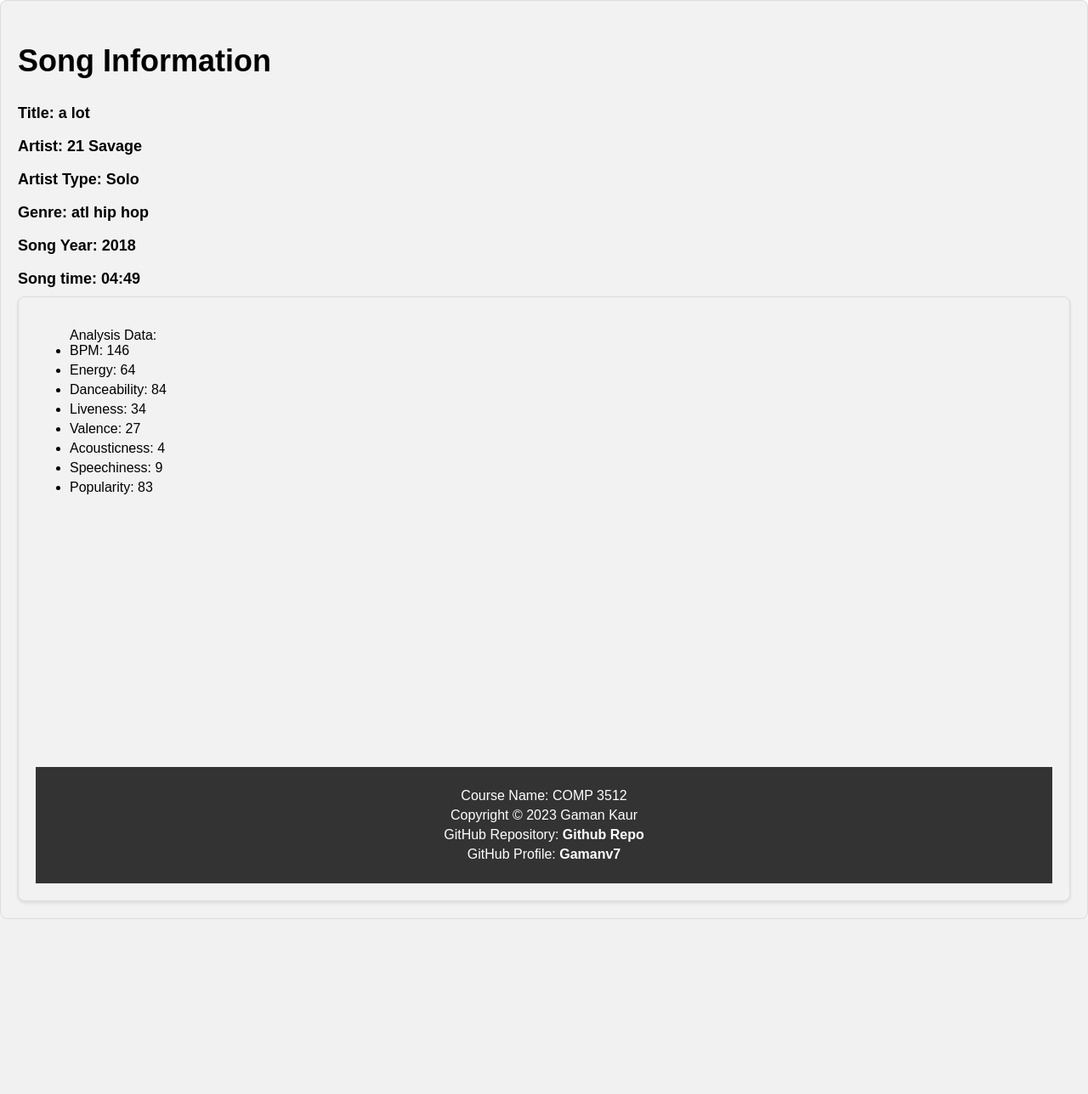
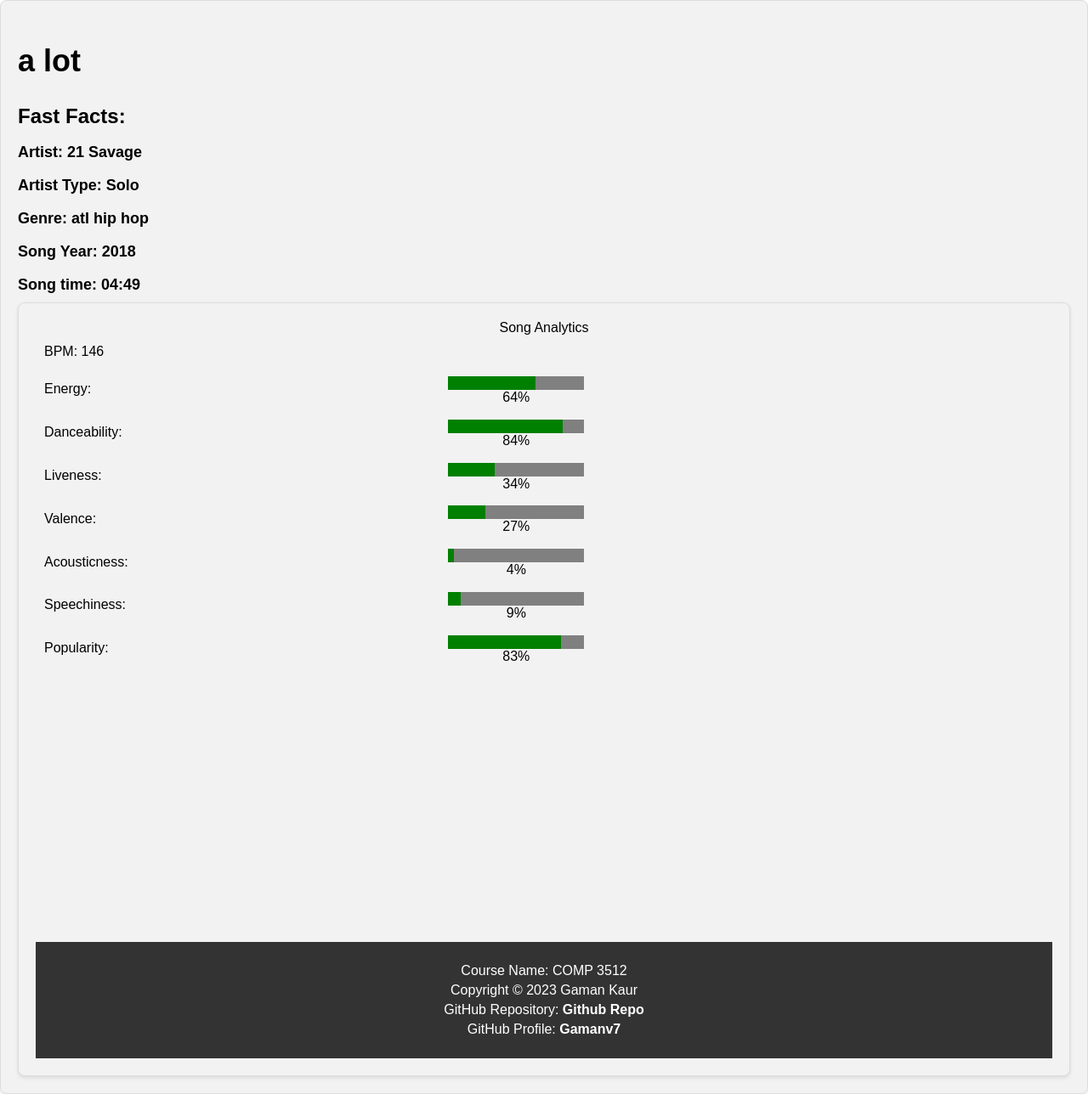
Before and after one commit to gaman7/comp3512a1, a PHP site: page /singleSongs.php?song_id=1001 in a window 1280 px wide. Shown: the part 208-1496 px from the top of the page at 85% size. Before the commit the page ends 1290 px from the top, so only its background shows below. Run offline with PHP 8.4, Linux system fonts and the light colour scheme; data comes from the database, SQL or seed files in the repository.

Commit message:
Progress bars and css

```diff
--- a/Comp3512-a1/Comp3512-a1/Css/styles.css
+++ b/Comp3512-a1/Comp3512-a1/Css/styles.css
@@ -278,3 +278,12 @@ footer a:hover {
   .card-grid .hoverable:hover ul {
     display: block;
   }
+
+  progress {
+    text-align: center;
+    border-radius: 5px;
+
+  }
+  progress:after {
+    content: attr(value)'%';
+  }
--- a/Comp3512-a1/Comp3512-a1/singleSongs.php
+++ b/Comp3512-a1/Comp3512-a1/singleSongs.php
@@ -35,8 +35,8 @@
         ?>
 
 <section>
-        <h1> Song Information</h1>
-        <h3>Title: <?php echo ($request['title'])?></h3>
+        <h1><?php echo ($request['title']);?></h1>
+        <h2>Fast Facts:</h2>
         <h3>Artist: <?php echo ($request['artist_name'])?></h3>
         <h3>Artist Type: <?php echo ($request['type_name'])?></h3>
         <h3>Genre: <?php echo ($request['genre_name'])?></h3>
@@ -46,8 +46,61 @@
 
 <section>
 
+<table>
+<caption>Song Analytics</caption>
 
-        <ul>Analysis Data:
+    <tr>
+    <td>BPM: <?php echo ($request['bpm'])?></td>
+    </tr>
+
+    <tr>
+    <td>Energy:</td>
+    <?php $energy = $request['energy'];
+    echo '<td><progress value= ' .$energy. ' max="100"></progress></td>' ?>
+    </tr>
+
+    <tr>
+    <td>Danceability:</td>
+    <?php $danceability = $request['danceability'];
+    echo '<td><progress value= ' .$danceability. ' max="100"></progress></td>' ?>
+    </tr>
+
+    <tr>
+    <td>Liveness:</td>
+    <?php $liveness = $request['liveness'];
+    echo '<td><progress value= ' .$liveness. ' max="100"></progress></td>' ?>
+    </tr>
+
+    <tr>
+    <td>Valence:</td>
+    <?php $valence = $request['valence'];
+    echo '<td><progress value= ' .$valence. ' max="100"></progress></td>' ?>
+    </tr>
+
+    <tr>
+    <td>Acousticness:</td>
+    <?php $acousticness = $request['acousticness'];
+    echo '<td><progress value= ' .$acousticness. ' max="100"></progress></td>' ?>
+    </tr>
+
+    <tr>
+    <td>Speechiness:</td>
+    <?php $speechiness = $request['speechiness'];
+    echo '<td><progress value= ' .$speechiness. ' max="100"></progress></td>' ?>
+    </tr>
+
+    <tr>
+    <td>Popularity:</td>
+    <?php $popularity = $request['popularity'];
+    echo '<td><progress value= ' .$popularity. ' max="100"></progress></td>' ?>
+    </tr>
+
+    </table>
+
+
+
+
+<!-- <ul>Analysis Data:
     <li>BPM: <?php echo ($request['bpm'])?></li>
     <li>Energy: <?php echo ($request['energy'])?></li>
     <li>Danceability: <?php echo ($request['danceability'])?></li>
@@ -57,6 +110,5 @@
     <li>Speechiness: <?php echo ($request['speechiness'])?></li>
     <li>Popularity: <?php echo ($request['popularity'])?></li>
 
-</ul>
-
+</ul>  -->
 <?php include('H&S/footer.php');
```
